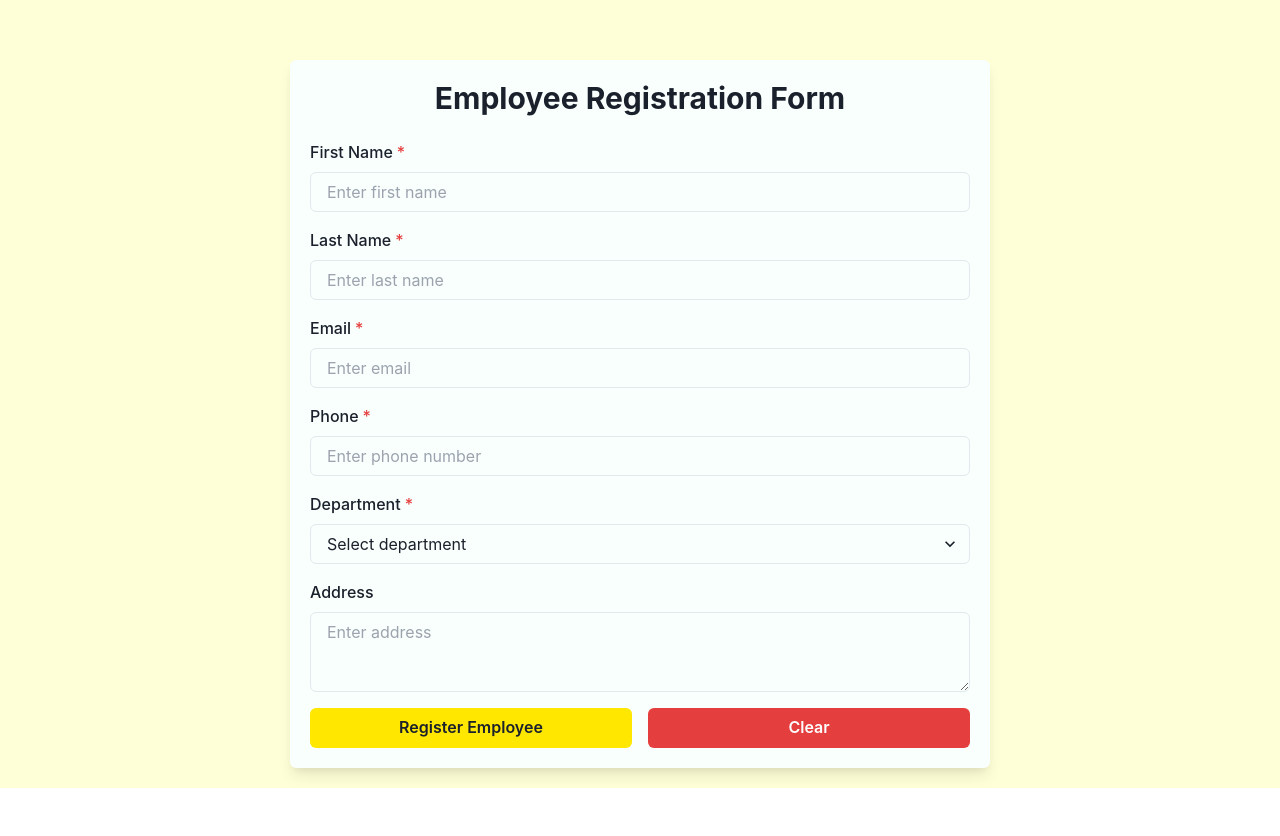
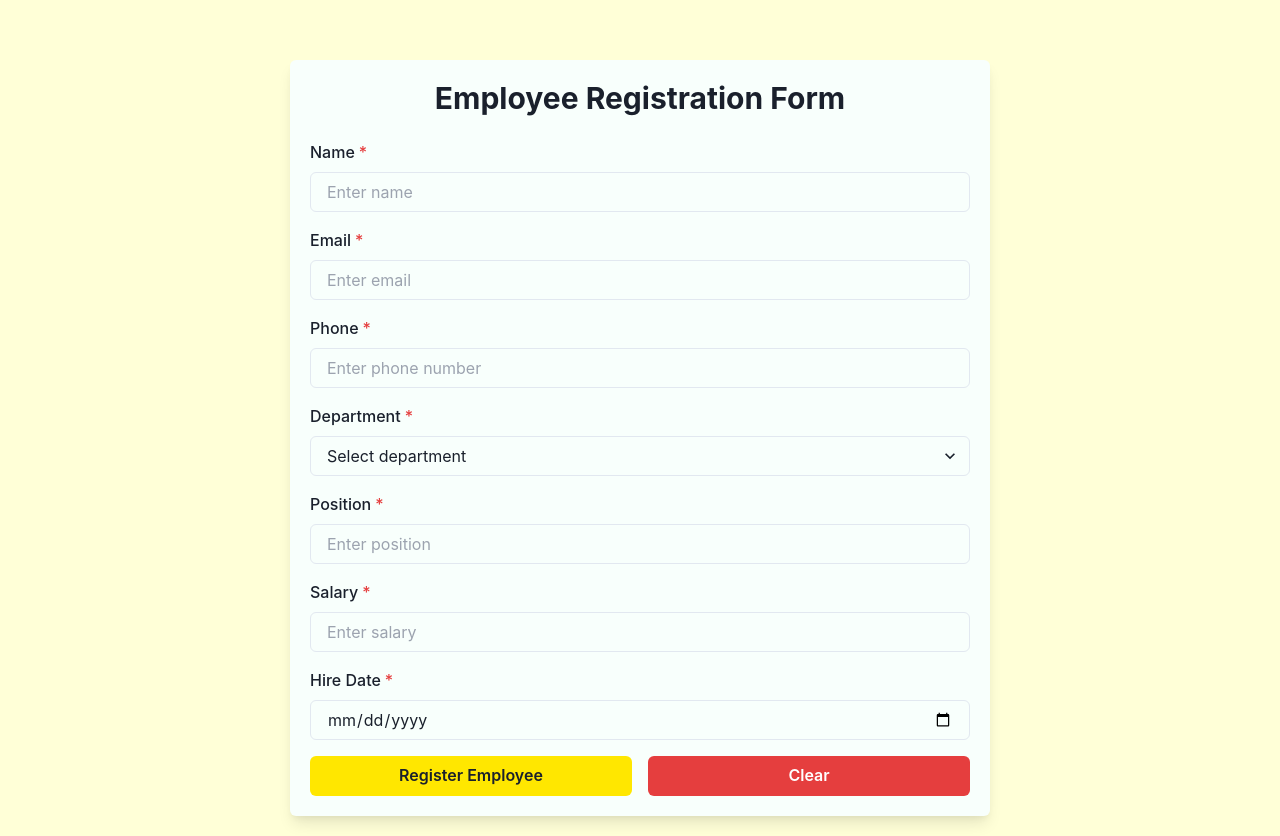
Before and after one commit to Abhishek10351/employee-management, a Next.js app in the folder client/: page /registration in a window 1280 px wide. Before the commit the page ends 800 px from the top, so only its background shows below. Built offline with nearby package versions, Linux system fonts and the light colour scheme.

Commit message:
update: add regn fom fields

```diff
--- a/client/components/registration/Registration.tsx
+++ b/client/components/registration/Registration.tsx
@@ -8,7 +8,6 @@ import {
     Input,
     Button,
     VStack,
-    Textarea,
     Select,
     useToast,
     HStack,
@@ -17,12 +16,13 @@ import {
 
 export default function Registration() {
     const [formData, setFormData] = useState({
-        firstName: "",
-        lastName: "",
+        name: "",
         email: "",
         phone: "",
         department: "",
-        address: "",
+        position: "",
+        salary: "",
+        hire_date: "",
     });
 
     const toast = useToast();
@@ -53,12 +53,13 @@ export default function Registration() {
 
     function handleClear() {
         setFormData({
-            firstName: "",
-            lastName: "",
+            name: "",
             email: "",
             phone: "",
             department: "",
-            address: "",
+            position: "",
+            salary: "",
+            hire_date: "",
         });
 
         toast({
@@ -86,25 +87,14 @@ export default function Registration() {
 
             <form onSubmit={handleSubmit}>
                 <VStack spacing={4}>
-                    <FormControl id="firstName" isRequired>
-                        <FormLabel>First Name</FormLabel>
+                    <FormControl id="name" isRequired>
+                        <FormLabel>Name</FormLabel>
                         <Input
                             type="text"
-                            name="firstName"
-                            value={formData.firstName}
+                            name="name"
+                            value={formData.name}
                             onChange={handleChange}
-                            placeholder="Enter first name"
-                        />
-                    </FormControl>
-
-                    <FormControl id="lastName" isRequired>
-                        <FormLabel>Last Name</FormLabel>
-                        <Input
-                            type="text"
-                            name="lastName"
-                            value={formData.lastName}
-                            onChange={handleChange}
-                            placeholder="Enter last name"
+                            placeholder="Enter name"
                         />
                     </FormControl>
 
@@ -142,16 +132,41 @@ export default function Registration() {
                             <option value="Engineering">Engineering</option>
                             <option value="Marketing">Marketing</option>
                             <option value="Finance">Finance</option>
+                            <option value="Sales">Sales</option>
                         </Select>
                     </FormControl>
 
-                    <FormControl id="address">
-                        <FormLabel>Address</FormLabel>
-                        <Textarea
-                            name="address"
-                            value={formData.address}
+                    <FormControl id="position" isRequired>
+                        <FormLabel>Position</FormLabel>
+                        <Input
+                            type="text"
+                            name="position"
+                            value={formData.position}
                             onChange={handleChange}
-                            placeholder="Enter address"
+                            placeholder="Enter position"
+                        />
+                    </FormControl>
+
+                    <FormControl id="salary" isRequired>
+                        <FormLabel>Salary</FormLabel>
+                        <Input
+                            type="number"
+                            name="salary"
+                            value={formData.salary}
+                            onChange={handleChange}
+                            placeholder="Enter salary"
+                            step="0.01"
+                        />
+                    </FormControl>
+
+                    <FormControl id="hire_date" isRequired>
+                        <FormLabel>Hire Date</FormLabel>
+                        <Input
+                            type="date"
+                            name="hire_date"
+                            value={formData.hire_date}
+                            onChange={handleChange}
+                            placeholder="Select hire date"
                         />
                     </FormControl>
 
```
